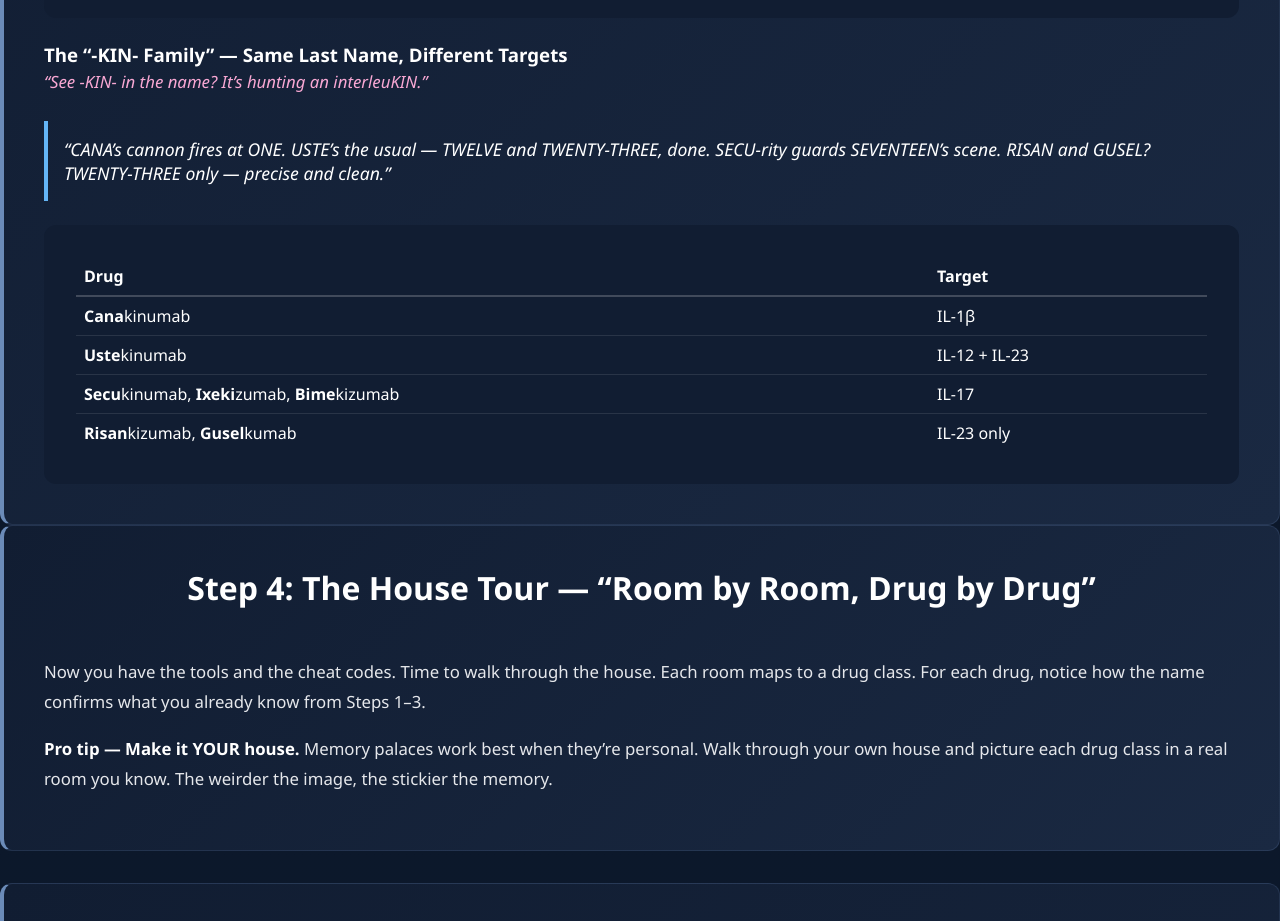
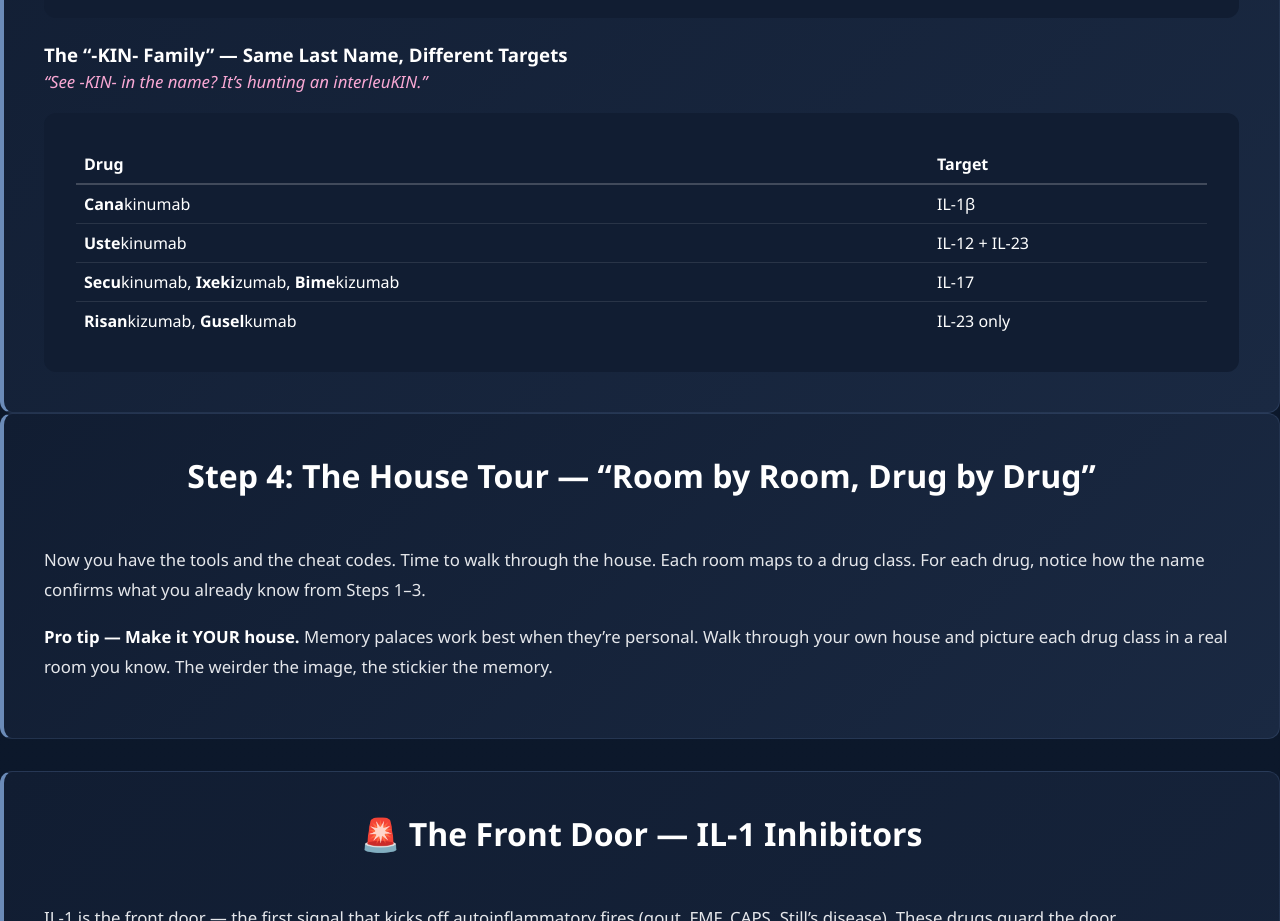
Before and after one commit to rheumify/rheumify-website, a Next.js app: page /learning/biologics in a window 1280 px wide. Shown: the part 4520-5441 px from the top of the page. Built offline with nearby package versions, Linux system fonts and the light colour scheme.

Commit message:
Remove mixed -KIN- mnemonic verse from biologics page
Removed a blockquote containing mnemonic information related to the -KIN- family.

```diff
--- a/app/learning/biologics/page.js
+++ b/app/learning/biologics/page.js
@@ -239,11 +239,6 @@ export default function BiologicsPage() {
 
           <h3 style={{marginTop: '1.5rem'}}>The &ldquo;-KIN- Family&rdquo; &mdash; Same Last Name, Different Targets</h3>
           <p><em>&ldquo;See -KIN- in the name? It&rsquo;s hunting an interleuKIN.&rdquo;</em></p>
-
-          <blockquote className="key-mnemonic" style={{borderLeft: '4px solid #64b5f6', padding: '1rem', margin: '1.5rem 0', fontStyle: 'italic', fontSize: '1.1em'}}>
-            &ldquo;CANA&rsquo;s cannon fires at ONE. USTE&rsquo;s the usual &mdash; TWELVE and TWENTY-THREE, done.
-            SECU-rity guards SEVENTEEN&rsquo;s scene. RISAN and GUSEL? TWENTY-THREE only &mdash; precise and clean.&rdquo;
-          </blockquote>
 
           <div className="references-card" style={{marginTop: '1rem'}}>
             <table style={{width: '100%', borderCollapse: 'collapse'}}>
```
